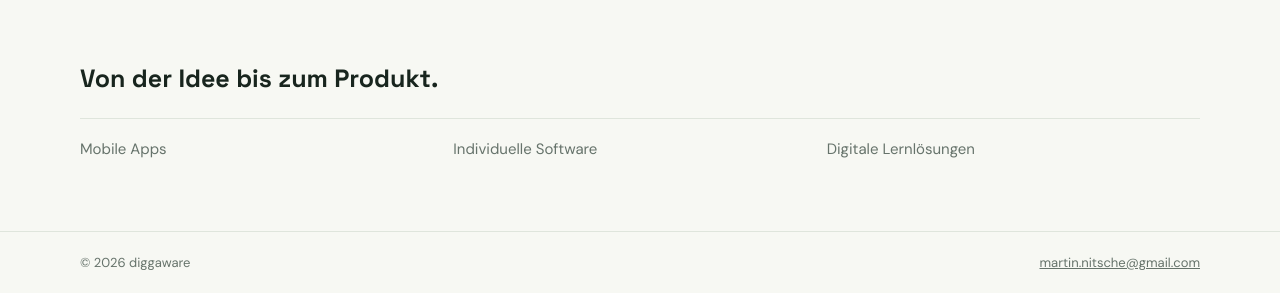
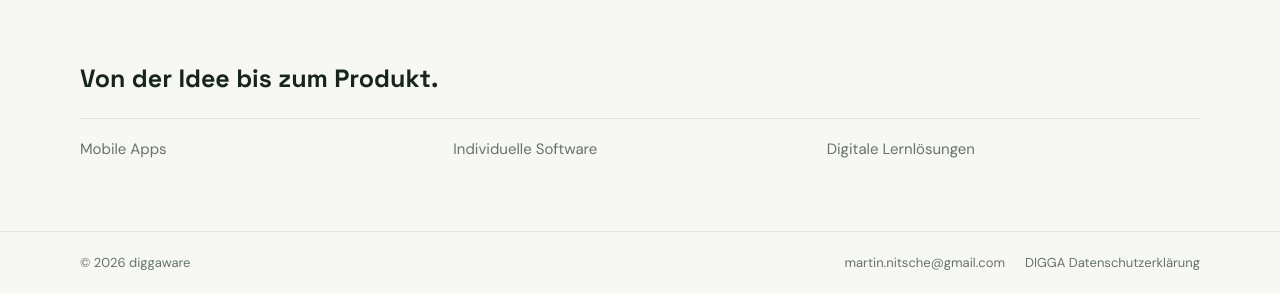
Before and after one commit to martin77-code/diggaware_webpage, a plain HTML site: page index.html in a window 1280 px wide. Shown: the part 722-1015 px from the top of the page. Drawn offline with Linux system fonts and the light colour scheme.

Commit message:
Add link to DIGGA privacy policy page on homepage

```diff
--- a/index.html
+++ b/index.html
@@ -153,6 +153,17 @@
             font-size: 15px;
         }
 
+        .footer-links {
+            display: flex;
+            gap: 20px;
+            align-items: center;
+        }
+
+        .footer-links a {
+            color: var(--muted);
+            text-decoration: none;
+        }
+
         footer {
             display: flex;
             justify-content: space-between;
@@ -209,7 +220,10 @@
     </main>
     <footer>
         <span>© 2026 diggaware</span>
-        <a href="mailto:martin.nitsche@gmail.com">martin.nitsche@gmail.com</a>
+        <div class="footer-links">
+            <a href="mailto:martin.nitsche@gmail.com">martin.nitsche@gmail.com</a>
+            <a href="digga-datenschutzerklaerung.html">DIGGA Datenschutzerklärung</a>
+        </div>
     </footer>
 </body>
 </html>
```
